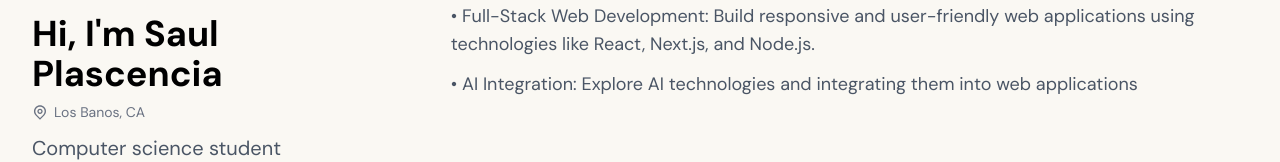
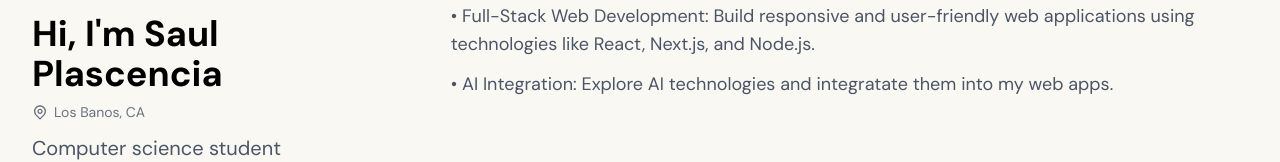
Before and after one commit to rgeful/portfolio-site, a Next.js app: page / in a window 1280 px wide. Shown: the part 242-404 px from the top of the page. Built offline with nearby package versions, Linux system fonts and the light colour scheme.

Commit message:
one more fix

```diff
--- a/src/components/About.tsx
+++ b/src/components/About.tsx
@@ -10,7 +10,7 @@ export default function About() {
                 •  Full-Stack Web Development: Build responsive and user-friendly web applications using technologies like React, Next.js, and Node.js.
             </p>
             <p className="text-base sm:text-lg text-gray-600 mb-3">
-                •  AI Integration: Explore AI technologies and integrating them into web applications
+                •  AI Integration: Explore AI technologies and integratate them into my web apps.
             </p>
         </div>
     );
```
